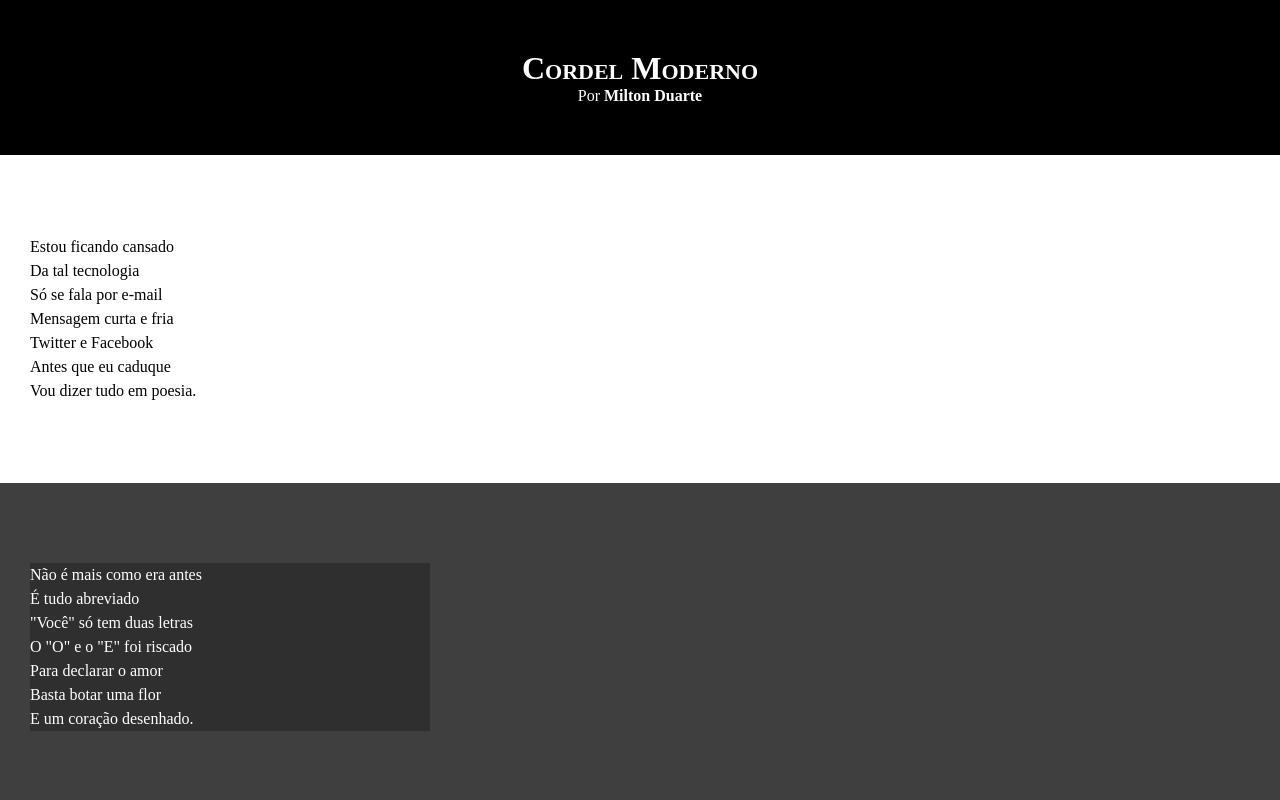
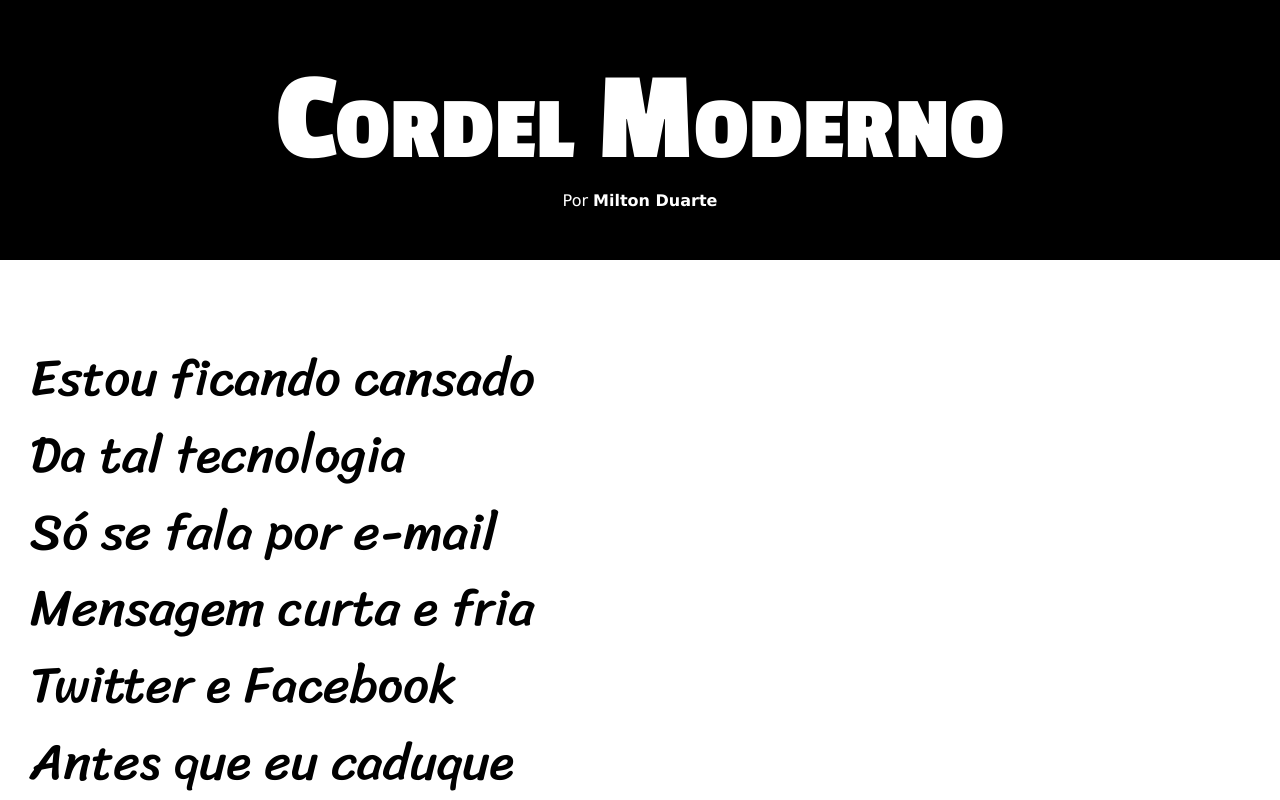
Before and after one commit to Andersbreno/html-css, a plain HTML site: page desafios/desafio012/index.html in a window 1280 px wide. Shown: the top 800 px of the page. Drawn offline with Linux system fonts and the light colour scheme.

Commit message:
atualiza estilos de textos

```diff
--- a/desafios/desafio012/style/style.css
+++ b/desafios/desafio012/style/style.css
@@ -1,4 +1,13 @@
 @charset "UTF-8";
+
+@import url('https://fonts.googleapis.com/css2?family=Passion+One:wght@400;700;900&display=swap');
+@import url('https://fonts.googleapis.com/css2?family=Passion+One:wght@400;700;900&family=Sriracha&display=swap');
+
+:root {
+    --fonte1: Verdana, Geneva, Tahoma, sans-serif;
+    --fonte2: "Passion One", sans-serif;
+    --fonte3: "Sriracha", cursive;
+}
 
 *{
     margin: 0px;
@@ -6,6 +15,7 @@
 }
 
 html, body {
+    font-family: var(--fonte1);
     min-height: 100vh;
     background-color: darkgray;
 }
@@ -17,6 +27,8 @@ header {
 }
 
 header > h1 {
+    font-family: var(--fonte2);
+    font-size: 10vw;
     padding-top: 50px;
     font-variant: small-caps;
 }
@@ -37,10 +49,12 @@ header a:hover, footer a:hover {
 }
 
 section {
+    font-family: var(--fonte3);
     padding-top: 10vh;
     padding-bottom: 10vh;
     padding-left: 30px;
     line-height: 1.5em;
+    font-size: 4vw;
 
 }
 
@@ -55,7 +69,7 @@ section {
 }
 
 .imagem > p {
-    width: 400px;
+   display: inline-block;
     background-color: rgba(0, 0, 0, 0.253);
 }
 
```
